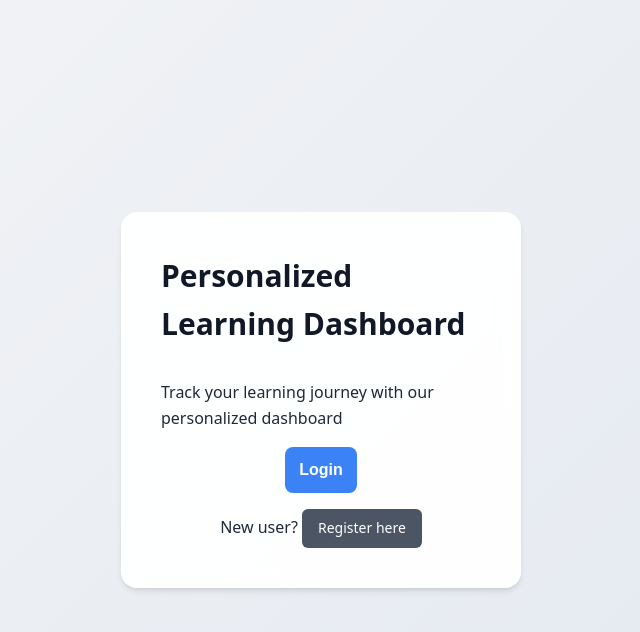
After one commit to natalyjc/CS546_Final_Project, a Node server app: template views/landing.handlebars in a window 1280 px wide. The commit adds this page. Shown: the top 632 px of the page, without its empty margins (319-959 px from the left). Run offline with Node 20, Linux system fonts and the light colour scheme; the template is opened without the code that fills it, so the values that code supplies are empty; some libraries are stand-ins or nearby versions.

Commit message:
landing page + some validation

```diff
--- a/app.js
+++ b/app.js
@@ -4,6 +4,7 @@ import session from 'express-session';
 import adminRoutes from './routes/admin.js';
 import authRoutes from './routes/auth.js';
 import dashboardRoutes from './routes/dashboard.js';
+import landingRoutes from './routes/landing.js';
 
 const app = express();
 
@@ -21,19 +22,21 @@ app.engine('handlebars', exphbs.engine({ defaultLayout: 'main' }));
 app.set('view engine', 'handlebars');
 
 // Route registration
-app.use('/', authRoutes);
+app.use('/', landingRoutes);
+app.use('/auth', authRoutes);
 app.use('/admin', adminRoutes);
 app.use('/dashboard', dashboardRoutes);
 
 app.get('/', (req, res) => {
   if (req.session.user) {
+    console.log("true");
     if (req.session.user.isAdmin) {
       res.redirect('/admin');
     } else {
       res.redirect('/dashboard');
     }
   } else {
-    res.redirect('/login');
+    res.redirect('/');
   }
 });
 
--- a/public/css/styles.css
+++ b/public/css/styles.css
@@ -74,6 +74,23 @@ button:hover {
   background-color: #2563eb;
 }
 
+.auth-btns {
+  margin-top: 1rem;
+  display: flex;
+  flex-direction: column;
+  align-items: center;
+  gap: 1rem;
+}
+
+.admin-dashboard-btn {
+  background-color: #8b5cf6;
+  color: white;
+}
+
+.admin-dashboard-btn:hover {
+  background-color: #7c3aed;
+}
+
 .logout-btn {
   background-color: #ef4444;
   margin-top: 30px;
@@ -117,6 +134,10 @@ button:hover {
 
 .sub-link a:hover {
   background-color: #374151;
+}
+
+.sub-link-landing {
+  margin-top: 0rem;
 }
 
 .user-table {
--- a/routes/auth.js
+++ b/routes/auth.js
@@ -68,7 +68,7 @@ router.post('/register', async (req, res) => {
 
 router.get('/logout', (req, res) => {
   req.session.destroy();
-  res.redirect('/login');
+  res.redirect('/auth/login');
 });
 
 export default router;
--- a/routes/dashboard.js
+++ b/routes/dashboard.js
@@ -9,7 +9,7 @@ router.get('/', async (req, res) => {
   try {
     // Check if user is authenticated
     if (!req.session.user) {
-      return res.redirect('/login');
+      return res.redirect('/auth/login');
     }
 
     const userId = req.session.user._id;
@@ -33,7 +33,7 @@ router.get('/', async (req, res) => {
 
 router.get('/courses/new', (req, res) => {
   if (!req.session.user) {
-    return res.redirect('/login');
+    return res.redirect('/auth/login');
   }
 
   res.render('createCourse', {
--- a/views/adminDashboard.handlebars
+++ b/views/adminDashboard.handlebars
@@ -2,7 +2,7 @@
   <div class="admin-header">
     <h2>Admin Dashboard</h2>
     <p>Welcome, Admin!</p>
-    <form action="/logout" method="GET">
+    <form action="/auth/logout" method="GET">
       <button type="submit" class="logout-btn">Logout</button>
     </form>
   </div>
--- a/views/dashboard.handlebars
+++ b/views/dashboard.handlebars
@@ -49,7 +49,7 @@
     {{/if}}
   </div>
 
-  <form action="/logout" method="GET">
+  <form action="/auth/logout" method="GET">
     <button type="submit" class="logout-btn">Logout</button>
   </form>
 
--- /dev/null
+++ b/views/landing.handlebars
@@ -0,0 +1,30 @@
+<div class="auth-container">
+  <h2>Personalized Learning Dashboard</h2>
+
+  {{#if firstName}}
+  <p>Welcome back, <strong>{{firstName}}</strong>!</p>
+    <div class="auth-btns">
+      <a href="/dashboard">
+        <button type="button">Dashboard</button>
+      </a>
+      {{#if isAdmin}}
+      <a href="/admin">
+        <button type="button" class="admin-dashboard-btn">Go to Admin Dashboard</button>
+      </a>
+      {{/if}}
+    </div>
+
+  {{else}}
+  <p>Track your learning journey with our personalized dashboard</p>
+
+
+  <div class="auth-btns login-section">
+    <a href="/auth/login">
+      <button type="button">Login</button>
+    </a>
+    <p class="sub-link sub-link-landing">
+      New user? <a href="/auth/register">Register here</a>
+    </p>
+  </div>
+  {{/if}}
+</div>
--- a/views/login.handlebars
+++ b/views/login.handlebars
@@ -1,5 +1,5 @@
 <div class="auth-container">
-  <form method="POST" action="/login">
+  <form method="POST" action="/auth/login">
     <h2>Login</h2>
 
     <label for="email">Email:</label>
@@ -13,7 +13,7 @@
     {{#if error}}<p class="error">{{error}}</p>{{/if}}
 
     <p class="sub-link">
-      Don't have an account? <a href="/register">Register here</a>
+      Don't have an account? <a href="/auth/register">Register here</a>
     </p>
   </form>
 </div>
--- a/views/register.handlebars
+++ b/views/register.handlebars
@@ -1,5 +1,5 @@
 <div class="auth-container">
-  <form id="register-form" method="POST" action="/register">
+  <form id="register-form" method="POST" action="/auth/register">
     <h2>Register</h2>
     <div class="form-group">
       <label for="firstName">First Name:</label>
@@ -29,7 +29,7 @@
     {{#if error}}<p class="error">{{error}}</p>{{/if}}
 
     <p class="sub-link">
-      Already have an account? <a href="/login">Login here</a>
+      Already have an account? <a href="/auth/login">Login here</a>
     </p>
   </form>
 </div>
```
Also changed, not shown: data/users.js (+9 -1 lines), routes/landing.js (added, +21 -0 lines).
